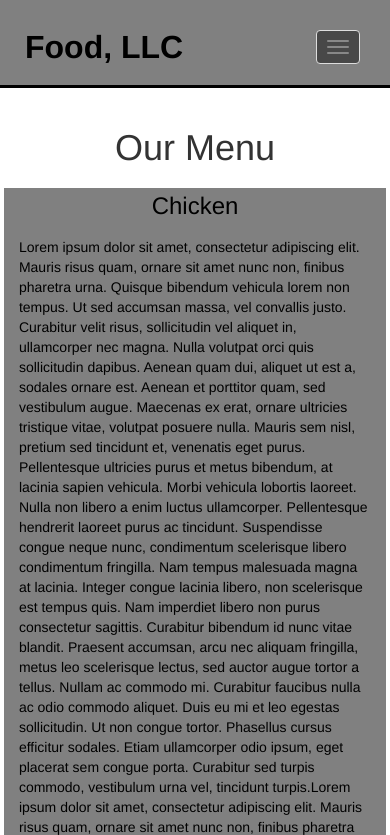
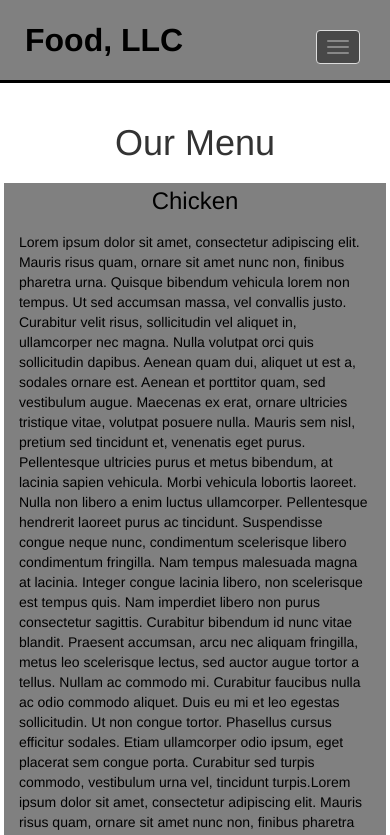
Before and after one commit to D-SZAdorjan/Coursera-test, a plain HTML site: page module3-solution/index.html in a window 390 px wide. Shown: the top 835 px of the page. Drawn offline with Linux system fonts and the light colour scheme.

Commit message:
Week3 assignment change2

```diff
--- a/module3-solution/css/styles.css
+++ b/module3-solution/css/styles.css
@@ -9,10 +9,10 @@
 	border-bottom: 3px solid black;
 }
 
-.Logo h1 {
+.navbar-brand{
 	float:left;
 	padding: 10px;
-	color: black;
+	color: black !important;
 	font-weight: bold;
 	font-size: 3vw;
 }
@@ -39,13 +39,13 @@
 }
 
 @media (min-width: 768px) and (max-width: 991px){
-	.Logo h1 {
+	.navbar-brand {
 		font-size: 32px;
 	}
 }
 
 @media (max-width: 767px){
-	.Logo h1 {
+	.navbar-brand {
 		font-size: 32px;
 	}
 }
--- a/module3-solution/index.html
+++ b/module3-solution/index.html
@@ -21,9 +21,7 @@
   <header>
     <nav id="header-nav" class="navbar navbar-default">
       <div class="container">
-        <div class="Logo">
-          <h1>Food, LLC</h1>
-        </div>
+          <h1 class="navbar-brand">Food, LLC</h1>
 
         <button type="button" class="navbar-toggle collapsed" data-toggle="collapse" data-target="#collapsable-nav" aria-expanded="false">
           <span class="sr-only">Toggle navigation</span>
```
